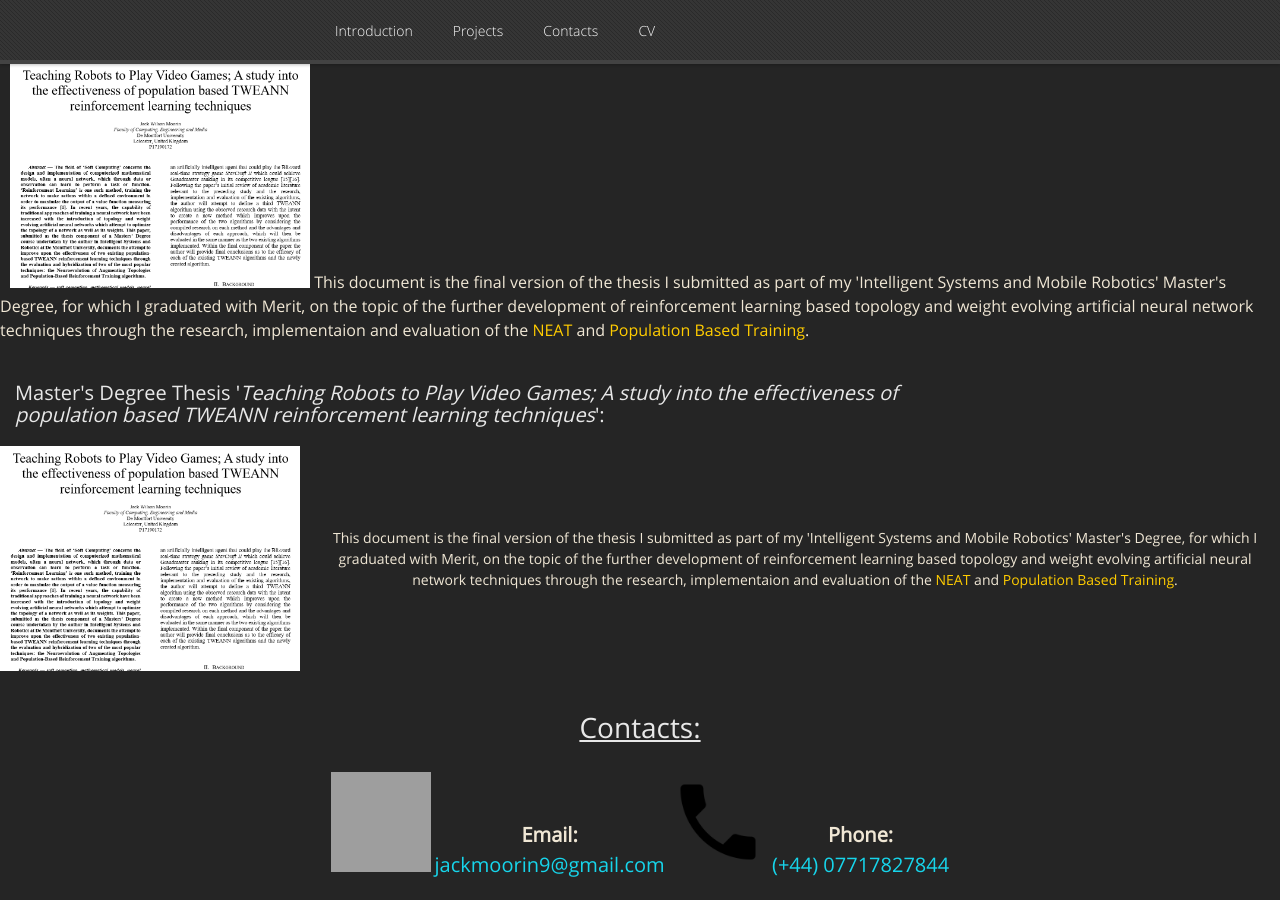
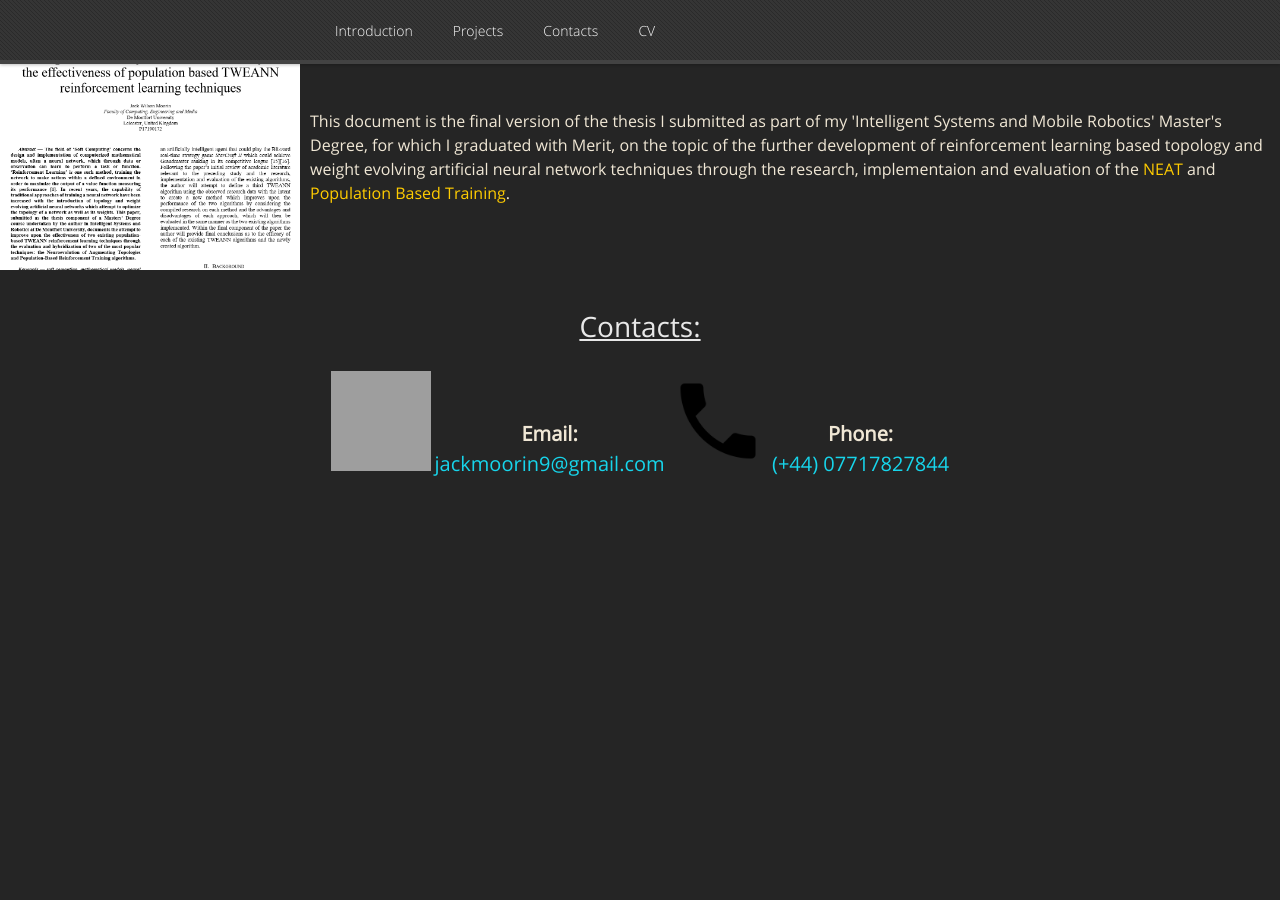
Before and after one commit to GamesProgrammingGrad2021/GamesProgrammingGrad2021.github.io, a Jekyll site: the page built from index.md, in a window 1280 px wide and 900 px high, scrolled down 1202 px. Built offline with Jekyll 4.4.1, drawn with Linux system fonts in a browser that asks for light colours; nearby versions of some CDN libraries; our own code applies the rules of GitHub Pages for plain Markdown files; after the commit the page ends 1701 px from its top, so only the background shows below that; grey boxes are pictures that could not be loaded.

Commit message:
Update default.html

```diff
--- a/_layouts/default.html
+++ b/_layouts/default.html
@@ -120,20 +120,9 @@
 
 			<!-- Master's Thesis -->
 			<h2 style="padding-top:20px; padding-left: 15px; padding-bottom: 10px; text-align: left; font-size: 20px;">Master's Degree Thesis '<i>Teaching Robots to Play Video Games; A study into the effectiveness of<br>population based TWEANN reinforcement learning techniques</i>':</h2>
-			<p style="align: left; font-size: 16px; text-align: left; vertical-align: bottom; white-space: normal; vertical-align: middle; width: calc(100% - 500);"><span style="display: inline-block; padding-left: 10px; padding-top: 18px;">
-			<img src="Thesis_Thumbnail.png" alt="Thesis_Thumbnail" width="300" height="225" style="padding-left: 0px; white-space: nowrap;"></span>
-			This document is the final version of the thesis I submitted as part of my 'Intelligent Systems and Mobile Robotics' Master's Degree,
-			for which I graduated with Merit, on the topic of the further development of reinforcement learning based topology and weight evolving
-			artificial neural network techniques through the research, implementaion and evaluation of the
-			<a href="https://en.wikipedia.org/wiki/Neuroevolution_of_augmenting_topologies">NEAT</a> and
-			<a href="https://deepmind.com/blog/article/population-based-training-neural-networks">Population Based Training</a>.
-			</p>
-
-			<!-- Master's Thesis -->
-			<h2 style="padding-top:20px; padding-left: 15px; padding-bottom: 10px; text-align: left; font-size: 20px;">Master's Degree Thesis '<i>Teaching Robots to Play Video Games; A study into the effectiveness of<br>population based TWEANN reinforcement learning techniques</i>':</h2>
 			<div style="display: flex; align-items: center; width: 100%; margin-bottom: 10px;">
 				<img src="Thesis_Thumbnail.png" alt="Thesis_Thumbnail" style="height: 225px; width: 300px;">
-				<div style="margin-left: 10px;">
+				<div style="margin-left: 10px; font-size: 16px; text-align: left;">
 				This document is the final version of the thesis I submitted as part of my 'Intelligent Systems and Mobile Robotics' Master's Degree,
 				for which I graduated with Merit, on the topic of the further development of reinforcement learning based topology and weight evolving
 				artificial neural network techniques through the research, implementaion and evaluation of the
```
